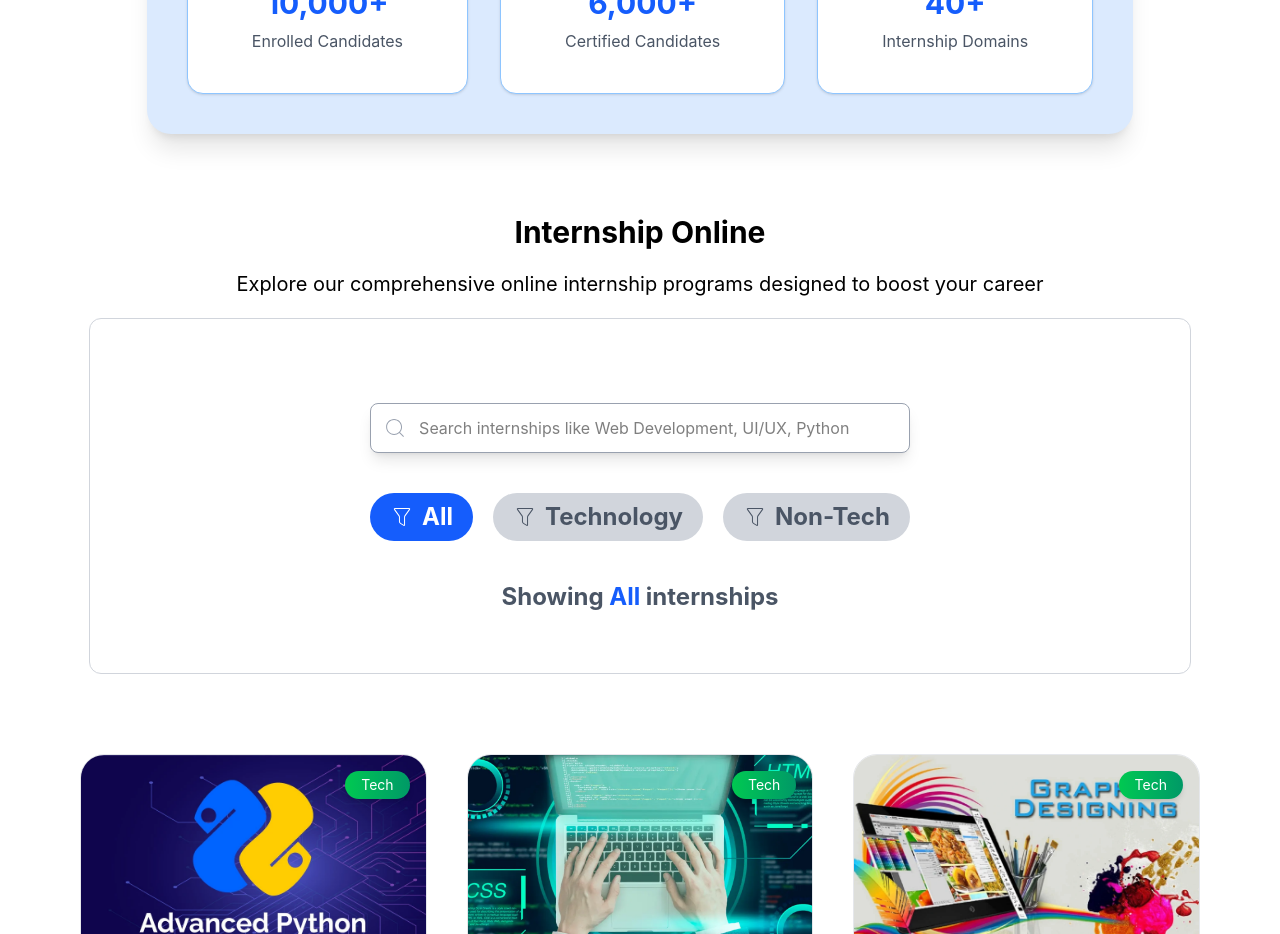
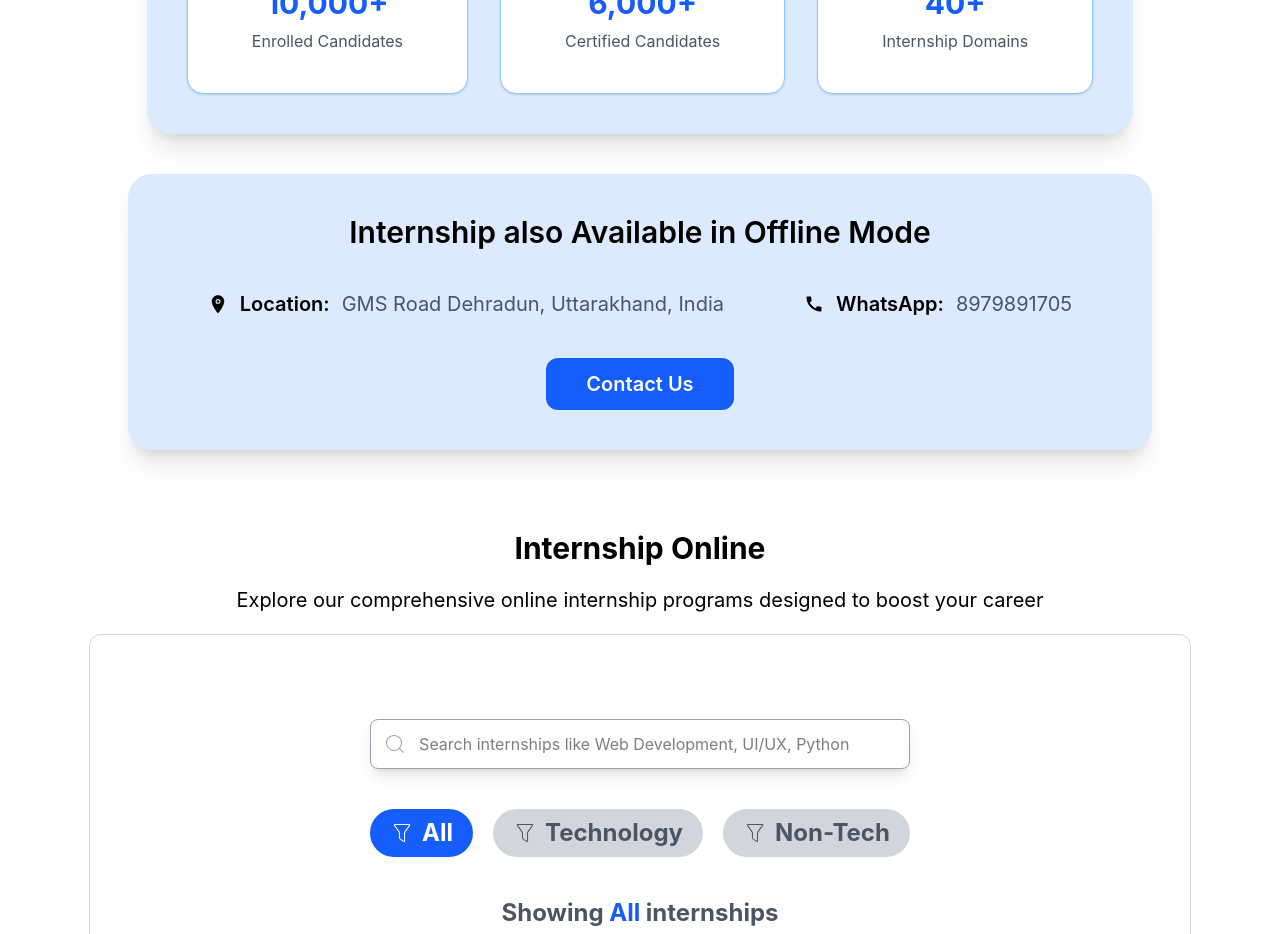
Before and after one commit to Anuj-Kaundal/education, a React (Vite) app in the folder education/: page /internship in a window 1280 px wide. Shown: the part 800-1734 px from the top of the page. Built offline with nearby package versions, Linux system fonts and the light colour scheme.

Commit message:
feat: add offline internship details section with contact information

```diff
--- a/education/src/componenet/Internships.jsx
+++ b/education/src/componenet/Internships.jsx
@@ -2,6 +2,8 @@ import React from 'react'
 import { CiSearch } from "react-icons/ci";
 import { CiFilter } from "react-icons/ci";
 import Internship from "./internship";
+import { IoLocation } from "react-icons/io5";
+import { MdCall } from "react-icons/md";
 function Internships() {
     return (
         <div className='max-w-380 mx-auto'>
@@ -40,6 +42,16 @@ function Internships() {
                         <p className="text-gray-600 mt-2">Internship Domains</p>
                     </div>
 
+                </div>
+            </div>
+            <div className="pl-30 pr-30 pt-10 flex justify-center">
+                <div className='bg-blue-100 rounded-3xl shadow-xl px-20 py-10 gap-8 text-center space-y-10'>
+                    <h1 className='text-3xl font-semibold'>Internship also Available in Offline Mode</h1>
+                    <div className='flex gap-20'>
+                        <h1 className='text-xl font-semibold flex gap-3 items-center'><IoLocation />Location: <span className='text-gray-600 text-md font-normal'>GMS Road Dehradun, Uttarakhand, India</span></h1>
+                        <h1 className='text-xl font-semibold flex gap-3 items-center'><MdCall />WhatsApp:<span className='text-gray-600 text-md font-normal'>8979891705</span></h1>
+                    </div>
+                    <button className='bg-blue-600 text-xl text-white font-semibold px-10 py-3 cursor-pointer rounded-xl'>Contact Us</button>
                 </div>
             </div>
             <div className="text-center p-20 flex flex-col justify-center items-center gap-5">
```
